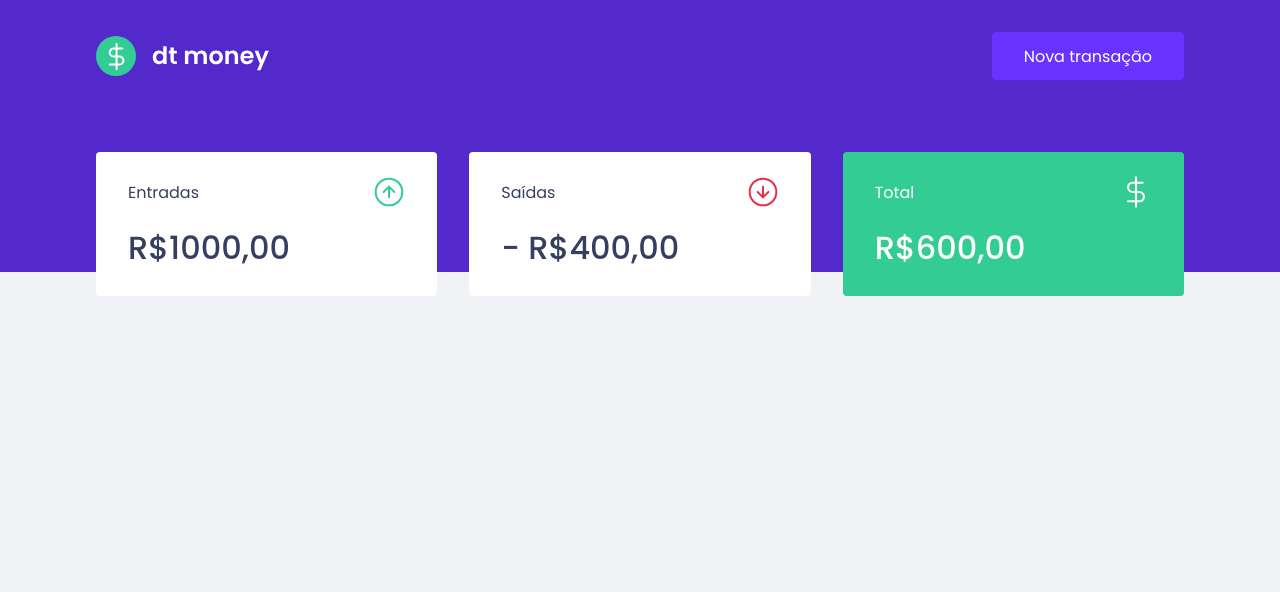
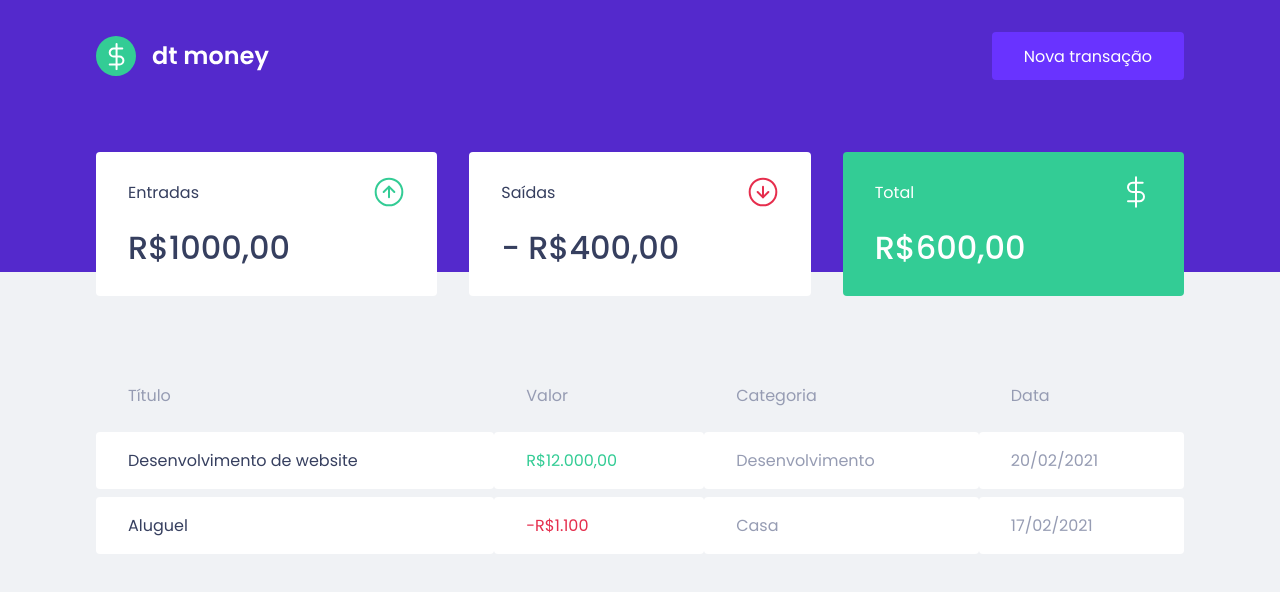
Before and after one commit to MiguelMachado-dev/ignite-chapter2, a React (Create React App) app in the folder dtmoney/: page / in a window 1280 px wide. Shown: the top 592 px of the page. Built offline with nearby package versions, Linux system fonts and the light colour scheme.

Commit message:
feat(TransactionsTable): add TransactionsTable

```diff
--- a/dtmoney/src/components/Dashboard/index.tsx
+++ b/dtmoney/src/components/Dashboard/index.tsx
@@ -1,10 +1,12 @@
 import { Summary } from "../Summary"
+import { TransactionsTable } from "../TransactionsTable"
 import * as S from "./styles"
 
 export function Dashboard() {
   return (
     <S.Container>
       <Summary />
+      <TransactionsTable />
     </S.Container>
   )
 }
--- /dev/null
+++ b/dtmoney/src/components/TransactionsTable/index.tsx
@@ -0,0 +1,33 @@
+import * as S from "./styles";
+
+export function TransactionsTable() {
+  return (
+    <S.Container>
+      <table>
+        <thead>
+          <tr>
+            <th>Título</th>
+            <th>Valor</th>
+            <th>Categoria</th>
+            <th>Data</th>
+          </tr>
+        </thead>
+
+        <tbody>
+          <tr>
+            <td>Desenvolvimento de website</td>
+            <td className="deposit">R$12.000,00</td>
+            <td>Desenvolvimento</td>
+            <td>20/02/2021</td>
+          </tr>
+          <tr>
+            <td>Aluguel</td>
+            <td className="withdraw">-R$1.100</td>
+            <td>Casa</td>
+            <td>17/02/2021</td>
+          </tr>
+        </tbody>
+      </table>
+    </S.Container>
+  );
+}
--- /dev/null
+++ b/dtmoney/src/components/TransactionsTable/styles.ts
@@ -0,0 +1,38 @@
+import styled from "styled-components";
+
+export const Container = styled.div`
+  margin-top: 4rem;
+
+  table {
+    width: 100%;
+    border-spacing: 0 0.5rem;
+
+    th {
+      color: var(--text-body);
+      font-weight: 400;
+      padding: 1rem 2rem;
+      text-align: left;
+      line-height: 1.5rem;
+    }
+
+    td {
+      padding: 1rem 2rem;
+      border: 0;
+      background: var(--shape);
+      color: var(--text-body);
+      border-radius: 0.25rem;
+
+      &:first-child {
+        color: var(--text-title);
+      }
+
+      &.deposit {
+        color: var(--green);
+      }
+
+      &.withdraw {
+        color: var(--red);
+      }
+    }
+  }
+`
```
